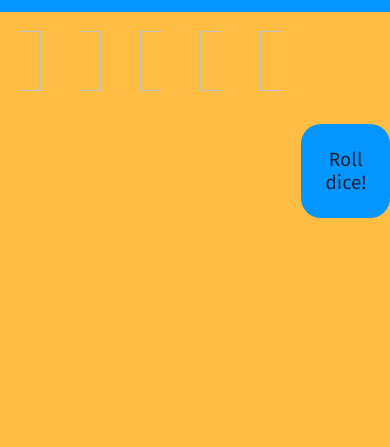
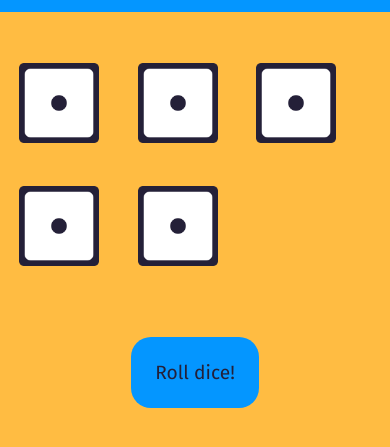
Before and after one commit to chloeongo/yahtzee, a plain HTML site: page Game/Game.html in a window 390 px wide. Shown: the part 67-514 px from the top of the page. Drawn offline with Linux system fonts and the light colour scheme; a web font is replaced by a local one.

Commit message:
centered + responsive button and dices

```diff
--- a/Game/Game.html
+++ b/Game/Game.html
@@ -29,11 +29,13 @@
     </header>
 
     <main>
-      <img id="diceImg1" />
-      <img id="diceImg2" />
-      <img id="diceImg3" />
-      <img id="diceImg4" />
-      <img id="diceImg5" />
+      <div id="diceImgs">
+        <img id="diceImg1" src="../images/1.png" />
+        <img id="diceImg2" src="../images/1.png" />
+        <img id="diceImg3" src="../images/1.png" />
+        <img id="diceImg4" src="../images/1.png" />
+        <img id="diceImg5" src="../images/1.png" />
+      </div>
 
       <p id="amountOfThrows"></p>
 
--- a/Game/css.css
+++ b/Game/css.css
@@ -1,6 +1,13 @@
 body {
   background-color: #ffbc42;
   margin: 0;
+}
+
+@media (max-width: 768px) {
+  main img {
+    width: 80px !important;
+    height: 80px !important;
+  }
 }
 
 header {
@@ -16,20 +23,25 @@ header img {
   height: auto;
 }
 
-main {
-  display: flex;
-  justify-content: center;
-}
-
-main img {
+#diceImgs img {
   width: 60px;
   height: 60px;
   border: none;
   padding: 1.2rem;
 }
 
+#diceImgs {
+  margin-left: auto;
+  margin-right: auto;
+  margin-top: 2rem;
+  display: table;
+}
+
 button {
-  margin-top: 7rem;
+  margin-left: auto;
+  margin-right: auto;
+  display: table;
+  margin-top: 3rem;
   padding: 1.5rem;
   border: none;
   border-radius: 20px;
--- a/Game/script.js
+++ b/Game/script.js
@@ -17,7 +17,6 @@ function throwDices() {
   for (let i = 0; i < diceRolled.length; i++) {
     const diceImgElement = document.getElementById("diceImg" + (i + 1));
     diceImgElement.src = diceRolled[i].image;
-    diceImgElement.alt = "Die " + diceRolled[i].number;
   }
 }
 
```
